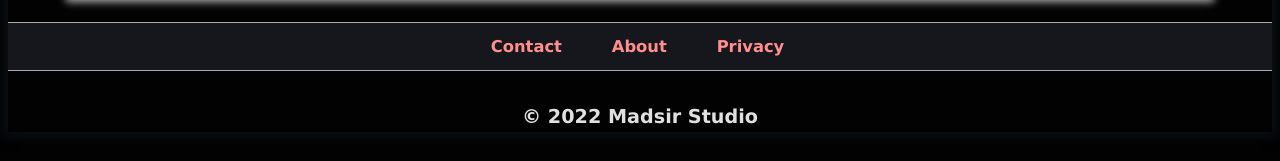
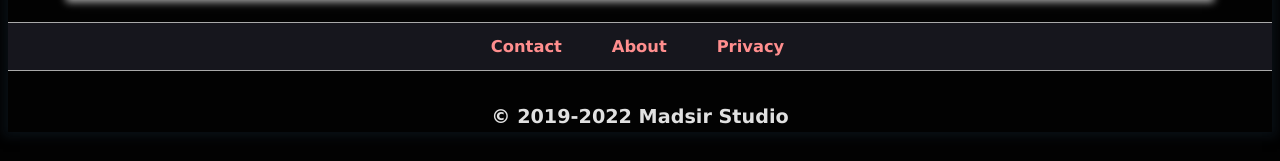
Before and after one commit to Madsir/madsirstudio.github.io, a Jekyll site: the page built from index.html, in a window 1280 px wide. Shown: the part 1530-1691 px from the top of the page. Built offline with Jekyll 4.4.1, drawn with Linux system fonts in a browser that asks for light colours.

Commit message:
Update default.html

```diff
--- a/_layouts/default.html
+++ b/_layouts/default.html
@@ -38,7 +38,7 @@
 			</ul>
 		</footer>
 			<center>
-				<h5>© 2022 Madsir Studio</h5>
+				<h5>© 2019-2022 Madsir Studio</h5>
 			</center>
 	</body>
 </html>
```
